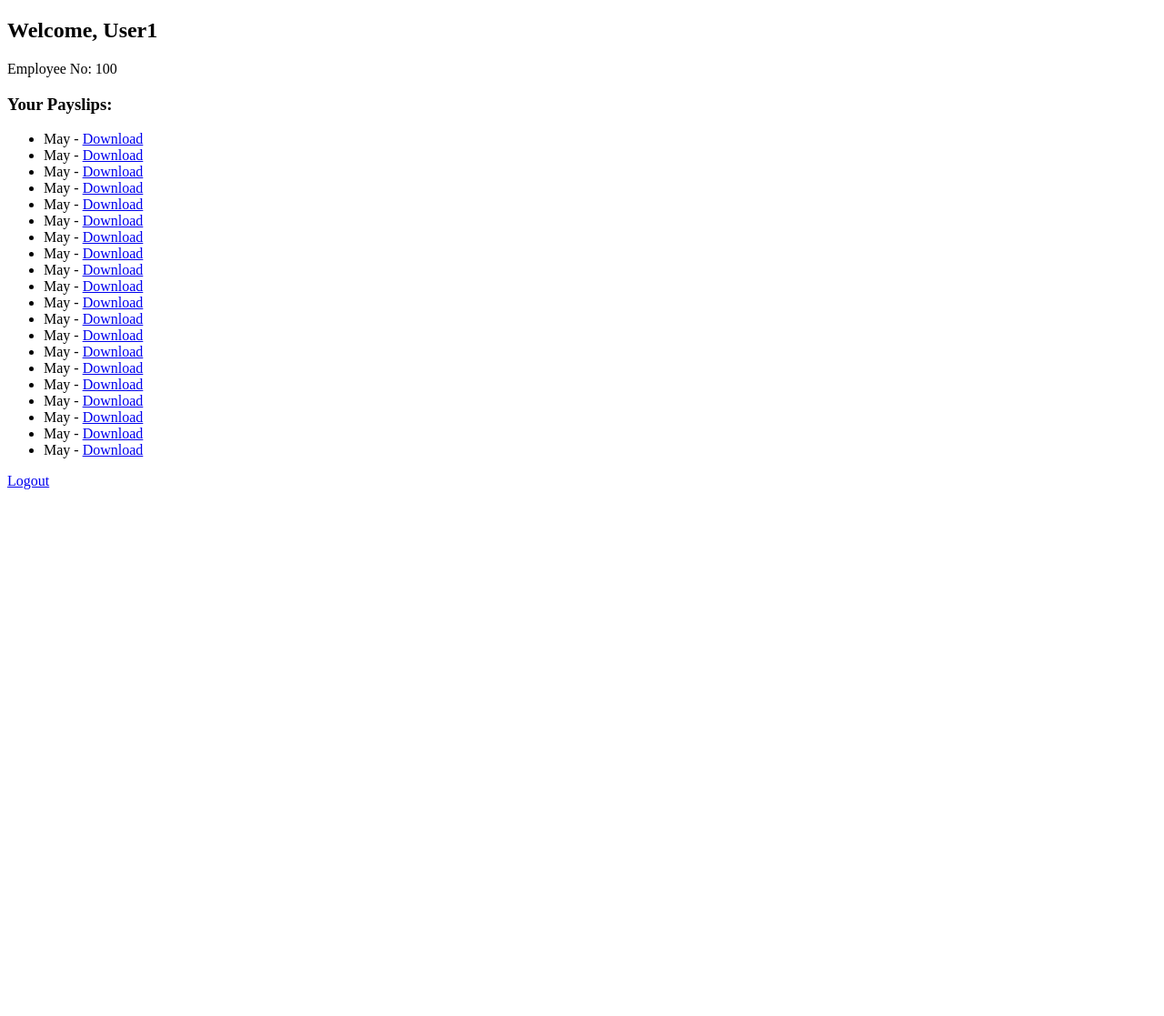
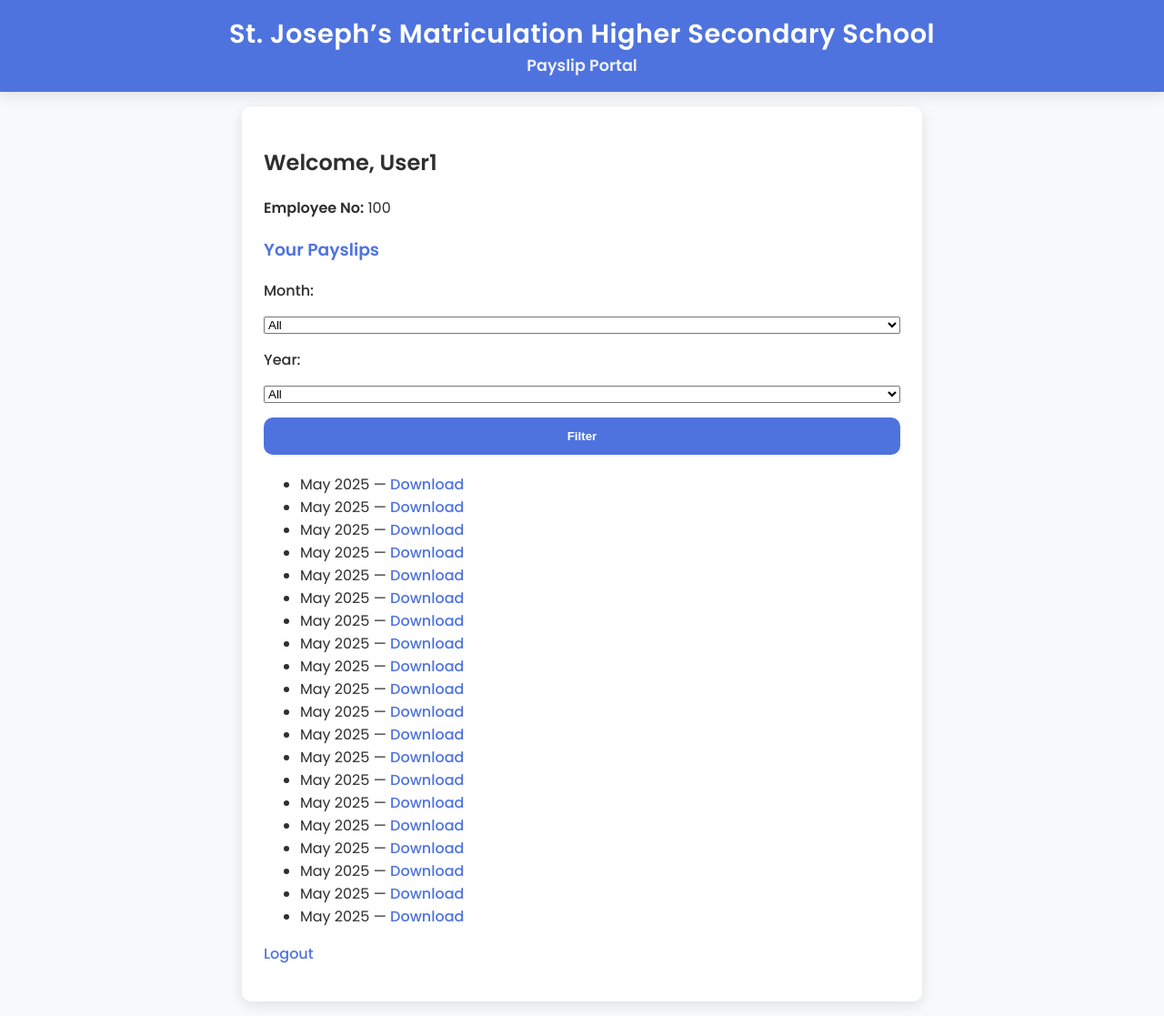
Before and after one commit to RHariDev/Payslip_Portal, a Django app: template employees/templates/employees/dashboard.html in a window 1280 px wide. Shown: the whole page at 91% size. Before the commit the page ends 538 px from the top, so only its background shows below. Run offline with Django 5.2, Linux system fonts and the light colour scheme; the template is opened without the code that fills it: values that come from a table or form of the project are taken from there, others are empty; data comes from the database, SQL or seed files in the repository.

Commit message:
Styling added.

```diff
--- /dev/null
+++ b/employees/static/employees/theme.css
@@ -0,0 +1,223 @@
+/* ===== PaySlip Portal Theme ===== */
+:root {
+  --primary-color: #4e73df;
+  --secondary-color: #1cc88a;
+  --accent-color: #f6c23e;
+  --bg-light: #f8f9fc;
+  --text-dark: #2e2e2e;
+  --white: #ffffff;
+  --shadow: 0 4px 15px rgba(0, 0, 0, 0.1);
+  --radius: 10px;
+}
+
+body {
+  font-family: "Poppins", sans-serif;
+  background-color: var(--bg-light);
+  color: var(--text-dark);
+  margin: 0;
+  padding: 0;
+}
+
+/* ===== Header ===== */
+.header {
+  background: var(--primary-color);
+  color: var(--white);
+  text-align: center;
+  padding: 1rem;
+  box-shadow: var(--shadow);
+}
+
+.header h1 {
+  margin: 0;
+  font-size: 1.8rem;
+  letter-spacing: 0.5px;
+}
+
+.header h2 {
+  margin: 0;
+  font-size: 1.1rem;
+  opacity: 0.9;
+}
+
+/* ===== Card (Page Container) ===== */
+.card {
+  background: var(--white);
+  border-radius: var(--radius);
+  box-shadow: var(--shadow);
+  max-width: 450px;
+  margin: 3rem auto;
+  padding: 2rem;
+  text-align: center;
+}
+
+.card h2 {
+  color: var(--primary-color);
+}
+
+/* ===== Form ===== */
+form {
+  display: flex;
+  flex-direction: column;
+  gap: 1rem;
+  margin-top: 1rem;
+}
+
+label {
+  font-weight: 500;
+  text-align: left;
+}
+
+input[type="text"],
+input[type="password"],
+input[type="number"],
+input[type="date"],
+input[type="file"] {
+  padding: 0.8rem;
+  border-radius: var(--radius);
+  border: 1px solid #ccc;
+  width: 100%;
+}
+
+button {
+  background: var(--primary-color);
+  color: var(--white);
+  border: none;
+  padding: 0.8rem;
+  border-radius: var(--radius);
+  cursor: pointer;
+  font-weight: 600;
+  transition: background 0.3s ease;
+}
+
+button:hover {
+  background: var(--secondary-color);
+}
+
+/* ===== Links ===== */
+a {
+  color: var(--primary-color);
+  text-decoration: none;
+  font-weight: 500;
+}
+
+a:hover {
+  text-decoration: underline;
+}
+
+/* ===== Messages ===== */
+.message {
+  margin-top: 1rem;
+  padding: 0.8rem;
+  border-radius: var(--radius);
+  font-weight: 500;
+}
+
+.message.error {
+  background: #fdecea;
+  color: #c0392b;
+}
+
+.message.success {
+  background: #eafaf1;
+  color: #2e7d32;
+}
+
+/* ===== Dashboard ===== */
+.dashboard-card {
+  background: var(--white);
+  box-shadow: var(--shadow);
+  border-radius: var(--radius);
+  padding: 1.5rem;
+  margin: 1rem auto;
+  max-width: 700px;
+}
+
+.dashboard-card h3 {
+  color: var(--primary-color);
+}
+
+.dashboard-container {
+  max-width: 900px;
+  margin: 50px auto;
+  background: white;
+  padding: 2rem 2.5rem;
+  border-radius: 14px;
+  box-shadow: 0 4px 12px rgba(0,0,0,0.1);
+}
+
+.dashboard-header {
+  text-align: center;
+  margin-bottom: 2rem;
+}
+
+.dashboard-header h2 {
+  color: #1e40af;
+  margin-bottom: 0.3rem;
+}
+
+.filter-card {
+  margin-bottom: 1.5rem;
+  background: #f8fafc;
+  padding: 1rem;
+  border-radius: 8px;
+}
+
+.filter-form {
+  display: flex;
+  flex-wrap: wrap;
+  align-items: center;
+  gap: 10px;
+}
+
+.filter-form select,
+.filter-form button {
+  padding: 8px 12px;
+  border-radius: 6px;
+  border: 1px solid #ccc;
+  font-size: 14px;
+}
+
+.filter-form button {
+  background: #1e40af;
+  color: white;
+  cursor: pointer;
+  border: none;
+}
+
+.filter-form button:hover {
+  background: #1d4ed8;
+}
+
+.payslip-table {
+  width: 100%;
+  border-collapse: collapse;
+  margin-top: 1rem;
+}
+
+.payslip-table th, .payslip-table td {
+  border: 1px solid #ddd;
+  padding: 10px 15px;
+  text-align: center;
+}
+
+.payslip-table th {
+  background: #e0e7ff;
+  color: #1e3a8a;
+}
+
+.download-btn {
+  color: white;
+  background: #2563eb;
+  padding: 6px 12px;
+  border-radius: 6px;
+  text-decoration: none;
+}
+
+.download-btn:hover {
+  background: #1d4ed8;
+}
+
+.logout-link {
+  text-align: center;
+  margin-top: 1.5rem;
+}
--- /dev/null
+++ b/employees/templates/employees/base.html
@@ -0,0 +1,19 @@
+{% load static %}
+<!DOCTYPE html>
+<html lang="en">
+<head>
+  <meta charset="UTF-8">
+  <title>St. Joseph’s Matriculation Higher Secondary School - Payslip Portal</title>
+  <link rel="stylesheet" href="{% static 'employees/theme.css' %}">
+  <link href="https://fonts.googleapis.com/css2?family=Poppins:wght@400;500;600&display=swap" rel="stylesheet">
+</head>
+<body>
+  <div class="header">
+    <h1>St. Joseph’s Matriculation Higher Secondary School</h1>
+    <h2>Payslip Portal</h2>
+  </div>
+
+  {% block content %}
+  {% endblock %}
+</body>
+</html>
--- a/employees/templates/employees/dashboard.html
+++ b/employees/templates/employees/dashboard.html
@@ -1,26 +1,44 @@
-<!DOCTYPE html>
-<html lang="en">
-    <head>
-        <meta charset="UTF-8">
-        <meta name="viewport" content="width=device-width, initial-scale=1.0">
-        <title>Employee Dashboard</title>
-    </head>
-    <body>
+{% extends "employees/base.html" %}
+{% block content %}
+<div class="dashboard-card">
   <h2>Welcome, {{ employee.name }}</h2>
-        <p>Employee No: {{ employee.empno }}</p>
+  <p><strong>Employee No:</strong> {{ employee.empno }}</p>
 
-        <h3>Your Payslips:</h3>
+  <h3>Your Payslips</h3>
+
+  <form method="get" style="margin-bottom: 20px;">
+    <label for="month">Month:</label>
+    <select name="month" id="month">
+        <option value="">All</option>
+        {% for m in month_range %}
+        <option value="{{ m }}" {% if selected_month == m %}selected{% endif %}>{{ m }}</option>
+        {% endfor %}
+    </select>
+
+    <label for="year">Year:</label>
+    <select name="year" id="year">
+        <option value="">All</option>
+        {% for y in year_range %}
+        <option value="{{ y }}" {% if selected_year|add:""|stringformat:"s" == y|stringformat:"s" %}selected{% endif %}>{{ y }}</option>
+        {% endfor %}
+    </select>
+
+    <button type="submit">Filter</button>
+  </form>
+
+
+  <!-- 🔹 Payslip List -->
   <ul>
     {% for slip in payslips %}
       <li>
-                    {{ slip.month }} -
-                    <a href="{{ slip.pdf_file.url }}"
-                       target="_blank">Download</a>
+        {{ slip.month }} {{ slip.year }} —
+        <a href="{{ slip.pdf_file.url }}" target="_blank">Download</a>
       </li>
     {% empty %}
-                <li>No payslips available.</li>
+      <li>No payslips available yet.</li>
     {% endfor %}
   </ul>
-        <a href="{% url 'logout' %}">Logout</a>
-    </body>
-</html>
+
+  <p><a class="logout-link" href="{% url 'logout' %}">Logout</a></p>
+</div>
+{% endblock %}
```
Also changed, not shown: employees/templates/employees/login.html (+10 -11 lines), employees/templates/employees/upload_dbf.html (+18 -3 lines), employees/views.py (+42 -1 lines). Lines whose indentation alone changed are shown as unchanged.
